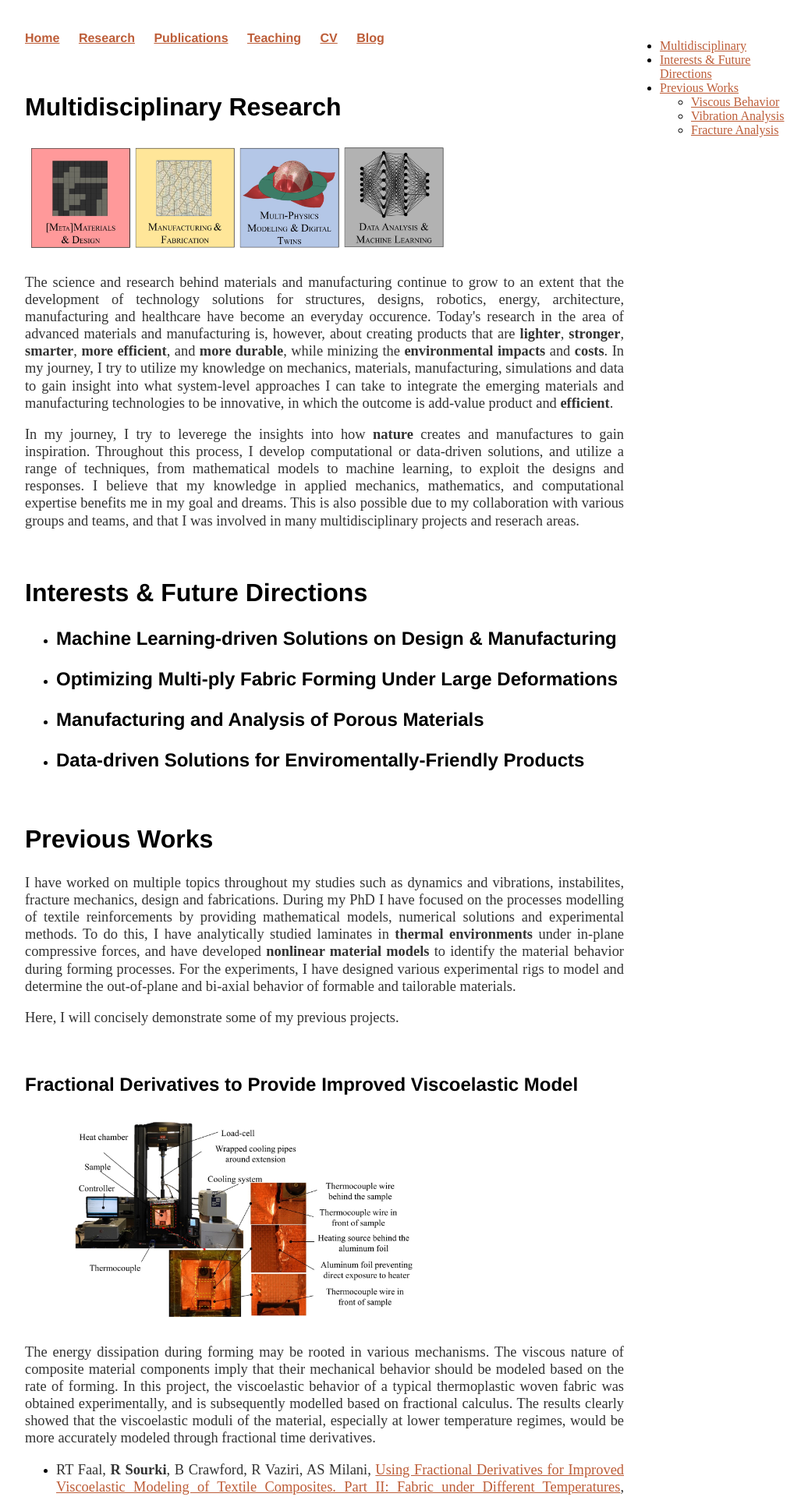
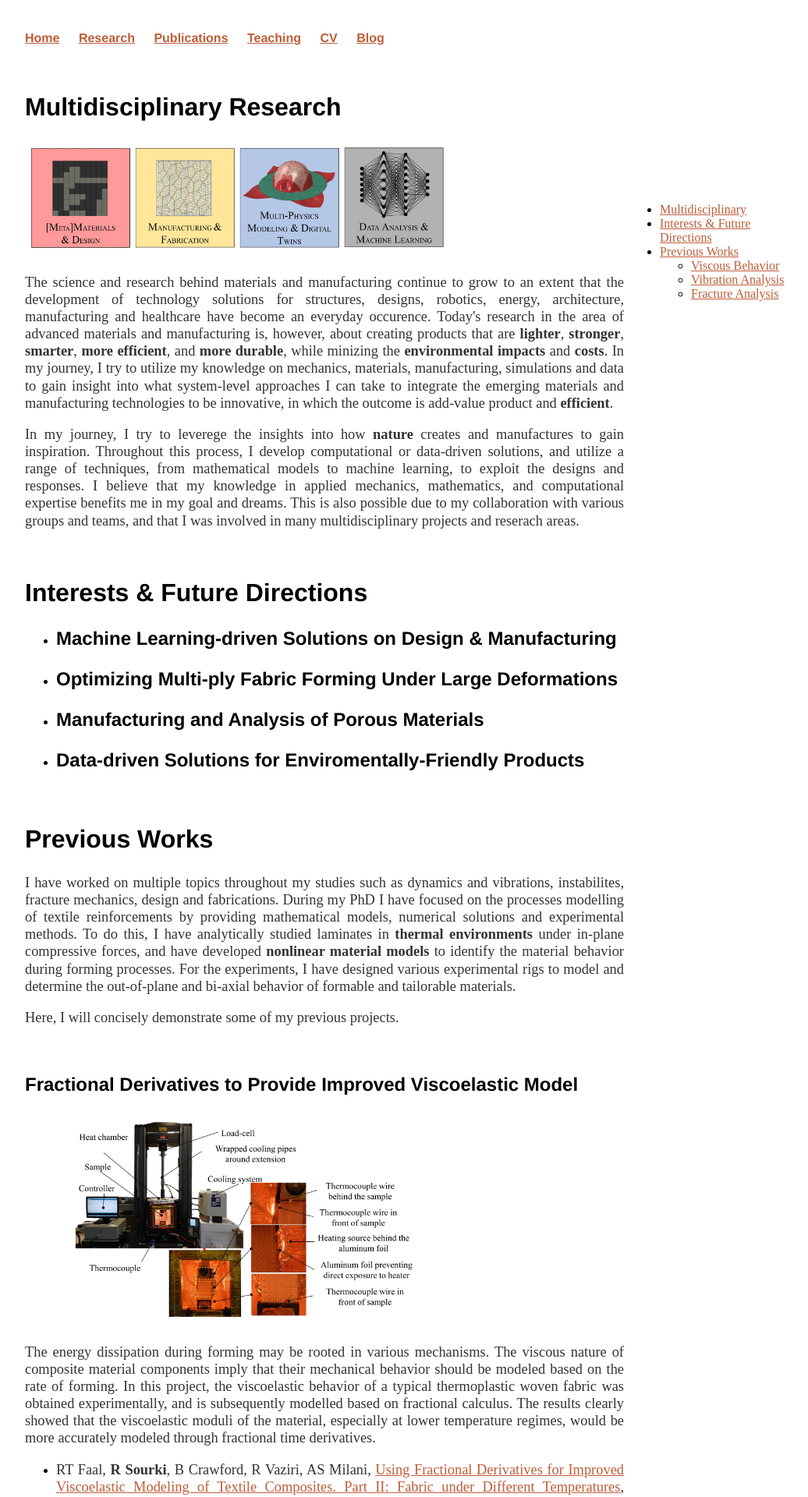
Before and after one commit to rsourki/rsourki.github.io, a Jekyll site: the page built from research/index.html, in a window 1280 px wide. Shown: the top 1920 px of the page at 78% size, without its empty margins (224-1260 px from the left). Built offline with Jekyll 4.4.1, drawn with Linux system fonts in a browser that asks for light colours.

Commit message:
Update main.css

```diff
--- a/css/main.css
+++ b/css/main.css
@@ -24,9 +24,9 @@ a:hover {
 #menu {
   position: fixed;
   right: 50px;
-  top: 10%;
+  top: 20%;
   width: 10em;
-  margin-top: -2.5em;
+  margin-top: 5em;
 }
 
 h1, h2, h3, h4 { font-family: 'Helvetica', 'Arial', 'Sans-Serif'; }
```
